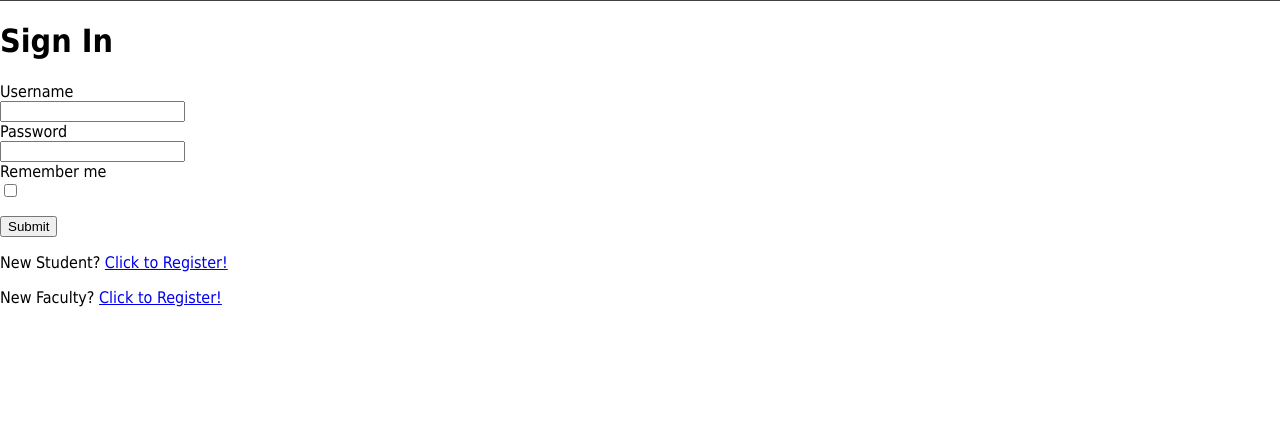
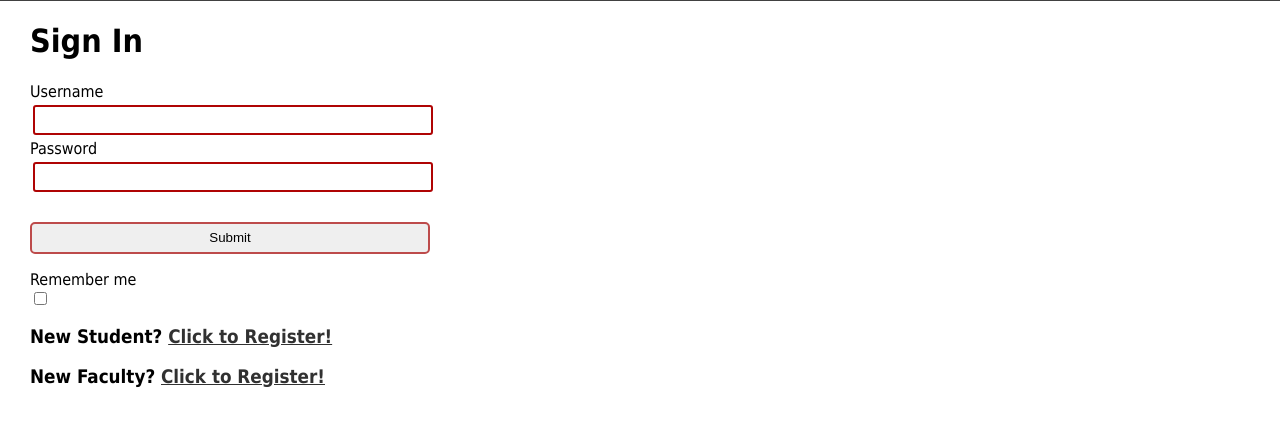
Before and after one commit to Ehiane/StudentFacultyResearchPortal, a Python web app: template app/View/templates/login.html in a window 1280 px wide. Shown: the part 77-503 px from the top of the page. Run offline with Jinja, Linux system fonts and the light colour scheme; the template is opened without the code that fills it: most values are stand-ins (such as "Sample title", 1, 10 or a date in 2020); form fields are guessed from the names that the template uses; some libraries are stand-ins or nearby versions.

Commit message:
made UI changes to the login form, flash message, student and faculty forms

```diff
--- a/app/View/static/css/main.css
+++ b/app/View/static/css/main.css
@@ -37,9 +37,10 @@ body {
     width: 100%;
 }
 
-.index-body-section{
+.index-body-section,.student-register-section,.faculty-register-section,.login-section{
     margin-left: 30px;
 }
+
 
 /*------------------------------------------------------[NAVBAR]---------------------------------------------------------------------------------  */
 .nav-container {
@@ -146,7 +147,6 @@ a:hover {
 
 
 .flash-container{
-
     background-color: rgb(251, 251, 76);
     height: fit-content;
     width: fit-content;
@@ -157,7 +157,17 @@ a:hover {
     margin: auto;
     position: relative;
     top: 10px;
+    transition: 0.35s ease-in-out;
 }
+
+
+.flash-container:hover{
+    transform: scale(0.95);
+    box-shadow: 0 0 20px 0px black;
+    cursor: pointer;
+}
+
+
 
 
 /* ---------------------------------------------------------------------------------POST SECTION ----------------------------------------------------------*/
@@ -378,6 +388,34 @@ a:hover {
     padding: .42rem;
 }
 
+.login-btn{
+    margin-top: 10px;
+    width: 400px;
+    padding: .4rem;
+    border: 2px solid var(--salmon--);
+    border-radius: 5px;
+    transition: 0.9s ease-in-out;
+    text-align: center;
+}
+
+.login-btn:hover{
+    cursor: pointer;
+    background-color: var(--salmon--);
+    color: var(--light-gray--);
+    box-shadow: 0 0 10px 0px black;
+    transform: translateY(-0.11%);
+    padding: .42rem;
+}
+
+.login-link{
+    color: #313131;
+    transition: 0.25s ease-in-out;
+}
+
+.login-link:hover{
+    color: var(--crimson-red--);
+}
+
 /* ------------------------------------------------------------------------------POST POSITION ------------------------------------------------------------------- */
 .post-position-body{
     margin-left: 30px;
--- a/app/View/templates/login.html
+++ b/app/View/templates/login.html
@@ -1,6 +1,9 @@
 {% extends "base.html" %}
 
 {% block content %}
+
+<div class="login-section">
+
     <h1>Sign In</h1>
     {% if form %}
     <form action="" method="post">
@@ -8,18 +11,21 @@
         <div>
             <!--& Username section  -->
             {{form.username.label}} <br>
-                    {{form.username (class = 'forminput')}} <br>
+            {{form.username (class = 'formtitle')}} <br>
 
             {% for errors in form.username.errors %}
             <span style="color: red;">[{{ error }}]</span>
             {% endfor %}
             <!--& Password section  -->
             {{form.password.label}} <br>
-                    {{form.password (class = 'forminput')}} <br>
+            {{form.password (class = 'formtitle')}} <br>
 
             {% for errors in form.password.errors %}
             <span style="color: red;">[{{ error }}]</span>
             {% endfor %}
+
+            <!--& submit section  -->
+            <p>{{form.submit (class = 'login-btn' )}}</p>
 
             <!--& remember me section  -->
             {{form.remember_me.label}} <br>
@@ -29,12 +35,11 @@
             <span style="color: red;">[{{ error }}]</span>
             {% endfor %}
 
-                    <!--& submit section  -->
-                    <p>{{form.submit (class = 'post-button' )}}</p>
 
         </div>
     </form>
     {% endif %}
-    <p>New Student? <a href="{{ url_for('auth.studentRegister')}}">Click to Register!</a></p>
-    <p>New Faculty? <a href="{{ url_for('auth.facultyRegister') }}">Click to Register!</a></p>
+    <h3>New Student? <a class="login-link" href="{{ url_for('auth.studentRegister')}}">Click to Register!</a></h3>
+    <h3>New Faculty? <a class="login-link" href="{{ url_for('auth.facultyRegister') }}">Click to Register!</a></h3>
+</div>
 {% endblock %}
--- a/app/View/templates/studentRegister.html
+++ b/app/View/templates/studentRegister.html
@@ -1,6 +1,8 @@
 {% extends "base.html" %}
 
 {% block content %}
+
+    <div class="student-register-section">
         <h1>Student Registration</h1>
 
         {% if form %}
@@ -58,5 +60,6 @@
                     {{form.submit(class="button")}}
             </div>
         </form>
+    </div>
     {% endif %}
 {% endblock %}
```
Also changed, not shown: app/View/templates/facultyRegister.html (+5 -2 lines). Lines whose indentation alone changed are shown as unchanged.
